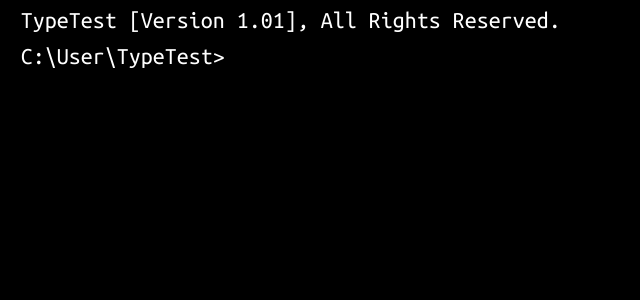
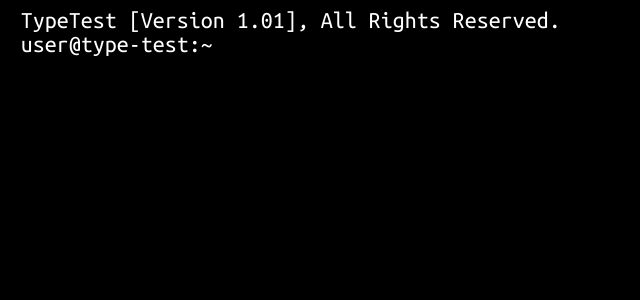
Before and after one commit to Muzz-Silat/Hominal, a Django app: page / in a window 1280 px wide. Shown: the top 300 px of the page, without its empty margins (0-640 px from the left). Run offline with Django 4.2, Linux system fonts and the light colour scheme; some libraries are stand-ins or nearby versions.

Commit message:
working new terminal input- beta

```diff
--- a/TypeTest/frontend/static/css/home.css
+++ b/TypeTest/frontend/static/css/home.css
@@ -7,14 +7,10 @@ body {
     padding-right: 1%;
 }
 
-span {
-    display: block;
-    margin-bottom: 1%;
-}
 .Intro{
 
 }
-.terminal-input{
+/* .terminal-input{
     background-color: inherit;
     font-family: inherit;
     font-size: inherit;
@@ -31,4 +27,4 @@ span {
 }
 .command-submit{
     display: none;
-}
+} */
--- a/TypeTest/frontend/static/js/test.js
+++ b/TypeTest/frontend/static/js/test.js
@@ -1,53 +1,64 @@
-const tag = `C:\\User\\TypeTest>`;
+var tagElement = document.getElementById("tag")
+var tag = tagElement.innerHTML
 
-let input = document.getElementsByClassName("terminal-input")[0];
+var inputElement = document.getElementById("terminalInput")
+let input = document.getElementById("input");
+
 input.focus();
-cursorHandler();
 
 
+// function cursorHandler(){
+//     //ensures the tag remains the same
+//     if(!(input.value.includes(tag)) || input.value[0] != 'C'){
+//         input.value = tag;
+//     }
 
-function cursorHandler(){
-    //ensures the tag remains the same
-    if(!(input.value.includes(tag)) || input.value[0] != 'C'){
-        input.value = tag;
-    }
+//     //keeps the textarea size good
+//     input.style.height = 'auto';
+//     input.style.height =
+//     (input.scrollHeight) + 'px';
 
-    //keeps the textarea size good
-    input.style.height = 'auto';
-    input.style.height =
-    (input.scrollHeight) + 'px';
+//     if(input.selectionStart == input.selectionEnd && input.selectionStart < tag.length){
+//         input.selectionStart = input.selectionEnd = tag.length;
+//     }
+// }
 
-    if(input.selectionStart == input.selectionEnd && input.selectionStart < tag.length){
-        input.selectionStart = input.selectionEnd = tag.length;
-    }
-}
+// input.addEventListener('input', cursorHandler)
+// document.addEventListener('click', cursorHandler)
+// input.addEventListener('keyup', cursorHandler)
 
-input.addEventListener('input', cursorHandler)
-document.addEventListener('click', cursorHandler)
-input.addEventListener('keyup', cursorHandler)
-
-document.getElementById('command')
+document.getElementById('input')
 .addEventListener('keyup', function(event) {
     if (event.code === 'Enter'){
         //event.preventDefault();
         //document.querySelector('form').submit();
 
         //formatting output from the textarea to the true user input (inputValue)
-        let inputValue = input.value;
-        inputValue = inputValue.replace(tag, "")
+        let inputValue = convertToPlain(input.innerHTML);
         console.log("isolated input: " + inputValue)
 
         //handing off input to the input handler
         inputResponse(inputValue)
 
-        let newline = document.createElement("span");
+        let newline = document.createElement("span")
+        newline.style.display = "block"
         console.log(input.value)
-        newline.innerHTML = input.value;
-        input.before(newline)
-        input.value = tag;
+        newline.innerHTML = tag + input.innerHTML;
+        inputElement.before(newline)
+        input.innerHTML = "";
     }
 });
 
+function convertToPlain(html){
+    // Create a new div element
+    var tempDivElement = document.createElement("div");
+
+    // Set the HTML content with the given value
+    tempDivElement.innerHTML = html;
+
+    // Retrieve the text property of the element
+    return tempDivElement.textContent || tempDivElement.innerText || "";
+}
 
 function inputResponse(inputVal) {
     fetch(`/commands/${inputVal}`)
@@ -60,7 +71,7 @@ function inputResponse(inputVal) {
 
         }else{
             newline.innerHTML = text;
-            input.before(newline)
+            inputElement.before(newline)
         }
     });
 }
--- a/TypeTest/frontend/templates/homepage.html
+++ b/TypeTest/frontend/templates/homepage.html
@@ -14,8 +14,10 @@
     <body>
         <div class= "background">
             <span class= "Intro">TypeTest [Version 1.01], All Rights Reserved.</span>
-            <textarea class="terminal-input" id="command" name= "command" spellcheck="false">C:\User\TypeTest></textarea>
-            <input type= "submit" class="command-submit"/>
+            <div id="terminalInput">
+                <span id="tag">user@type-test:~&nbsp;</span>
+                <span contenteditable="true" id="input" spellcheck="false"></span>
+            </div>
         </div>
     </body>
     <script src="../static/js/jquery-3.7.0.js"></script>
```
